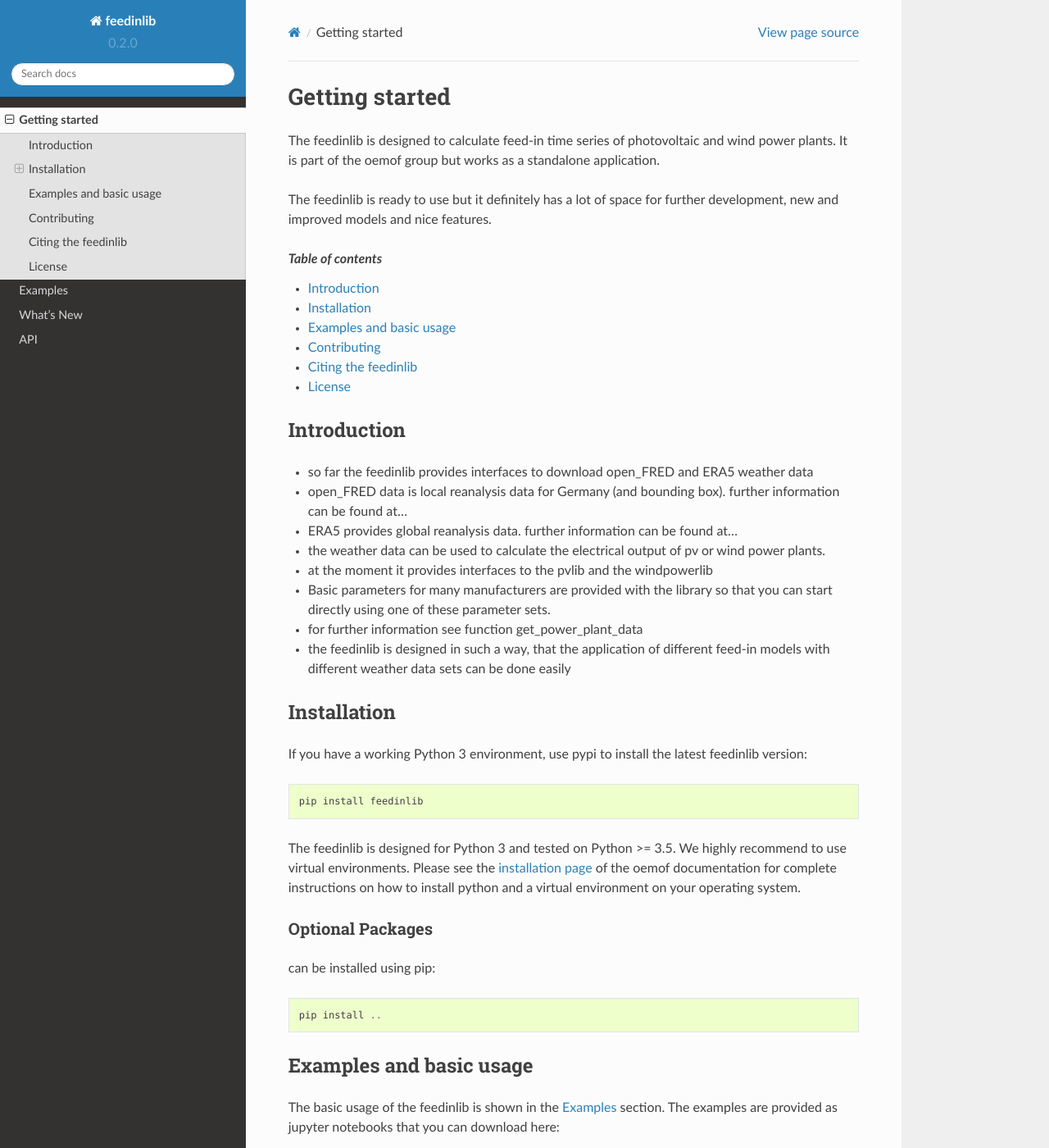
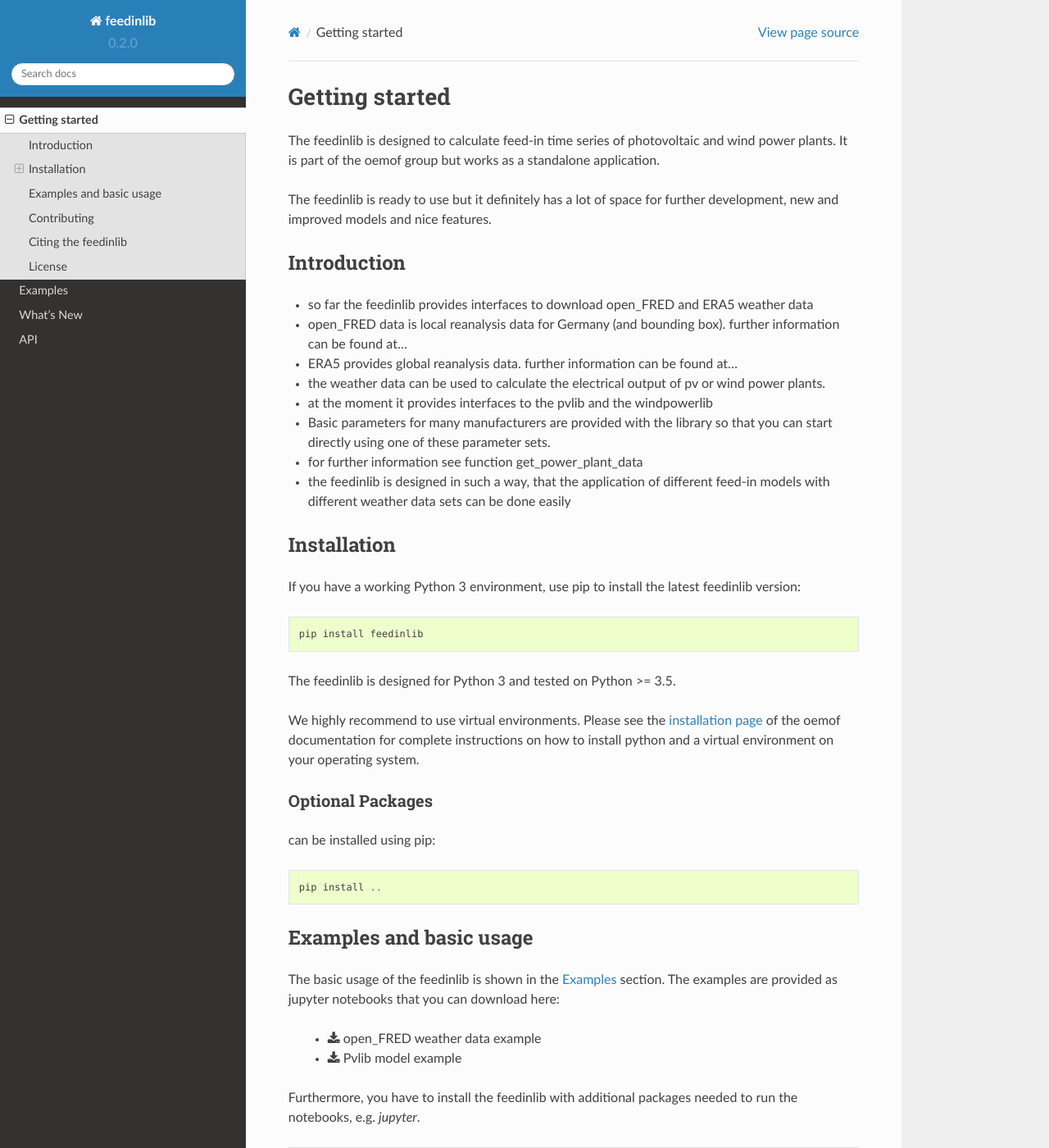
Before and after one commit to oemof/feedinlib, a Sphinx documentation site: the page built from doc/getting_started.rst, in a window 1280 px wide and 1400 px high. Shown: the whole window at 82% size. Built offline with Sphinx 7.4.7 and the Read the Docs theme 2.0.0, drawn with Linux system fonts in a browser that asks for light colours; formulas are drawn with MathJax 3; pages that are not in the unit, such as notebooks, are missing from menus.

Commit message:
Update readme and getting_started

```diff
--- a/doc/getting_started.rst
+++ b/doc/getting_started.rst
@@ -7,11 +7,6 @@
 
 The feedinlib is ready to use but it definitely has a lot of space for
 further development, new and improved models and nice features.
-
-.. contents:: `Table of contents`
-    :depth: 1
-    :local:
-    :backlinks: top
 
 Introduction
 ============
@@ -28,13 +23,15 @@
 Installation
 ============
 
-If you have a working Python 3 environment, use pypi to install the latest feedinlib version:
+If you have a working Python 3 environment, use pip to install the latest feedinlib version:
 
 ::
 
     pip install feedinlib
 
-The feedinlib is designed for Python 3 and tested on Python >= 3.5. We highly recommend to use virtual environments.
+The feedinlib is designed for Python 3 and tested on Python >= 3.5.
+
+We highly recommend to use virtual environments.
 Please see the `installation page <http://oemof.readthedocs.io/en/stable/installation_and_setup.html>`_ of the oemof documentation for complete instructions on how to install python and a virtual environment on your operating system.
 
 Optional Packages
```
Also changed, not shown: README.rst (+5 -3 lines).
